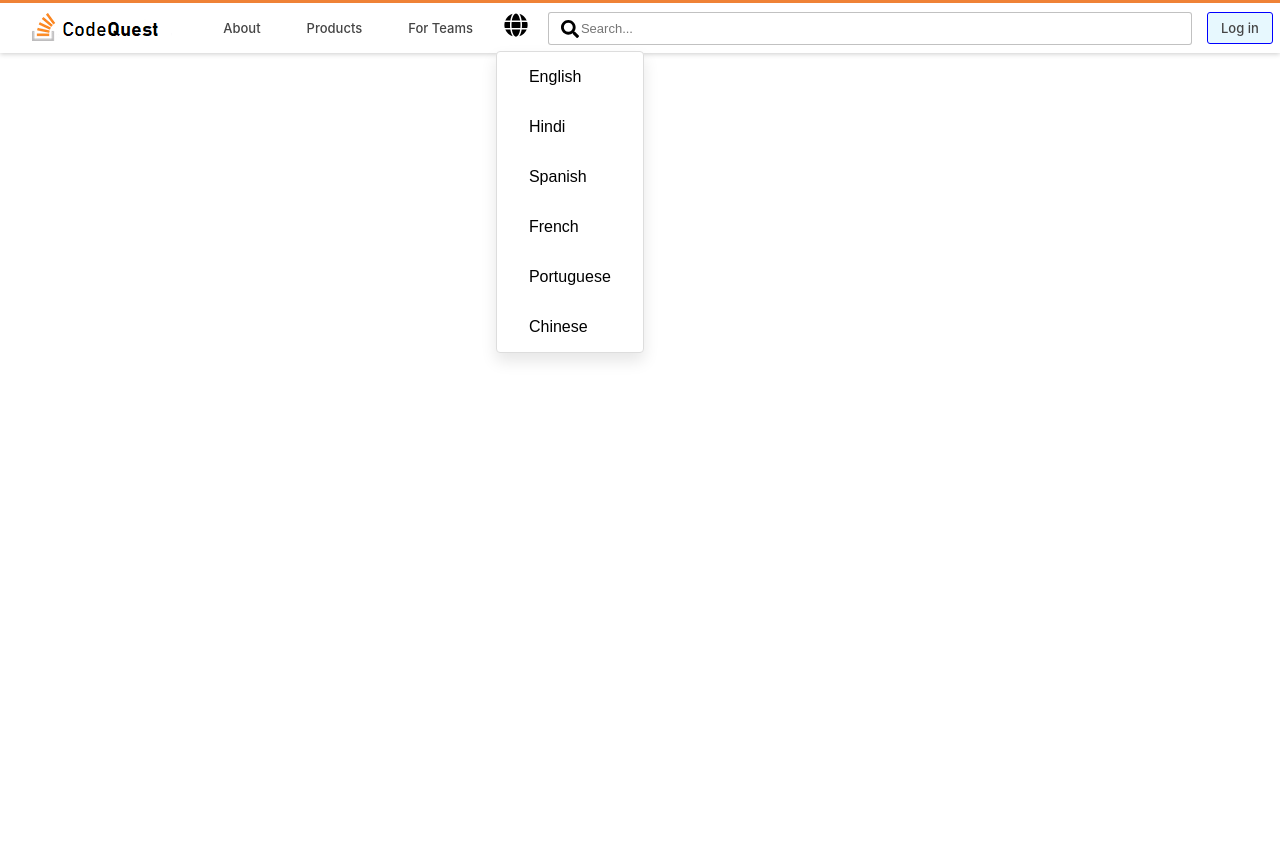
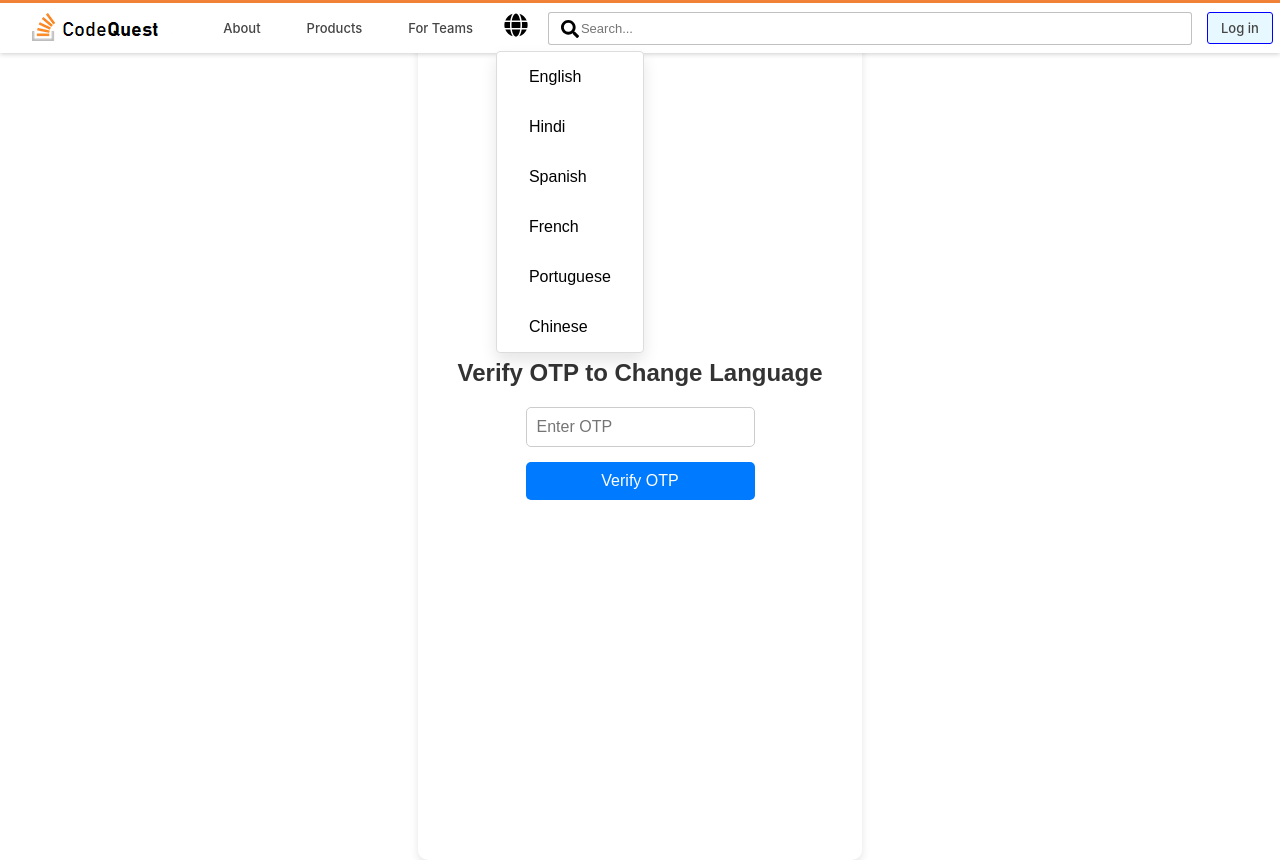
Before and after one commit to shubGupta10/CodeQuest, a React (Create React App) app in the folder client/: page /verifying-otp in a window 1280 px wide. Both pictures are taken after a click on the button 515 px from the left and 28 px from the top of the page. Before the commit the page ends 800 px from the top, so only its background shows below. Built offline with nearby package versions, Linux system fonts and the light colour scheme; no server answers.

Commit message:
Added OTP authentication before changing the languages

```diff
--- a/client/src/Allroutes.jsx
+++ b/client/src/Allroutes.jsx
@@ -13,6 +13,8 @@ import ForgotPassword from './Comnponent/PasswordReset/ForgotPassword'
 import ChooseOption from './Comnponent/PasswordReset/ChooseOption'
 import SendOTP from './Comnponent/PasswordReset/PasswordWithOTP/SendOTP'
 import VerifyOTP from './Comnponent/PasswordReset/PasswordWithOTP/VerifyOTP'
+import SendOtpPage from './Comnponent/LanguageSwitcher/SendOTPPage'
+import VerifyOtpPage from './Comnponent/LanguageSwitcher/VerifyOTPPage'
 
 function Allroutes({slidein,handleslidein}) {
   return (
@@ -30,6 +32,8 @@ function Allroutes({slidein,handleslidein}) {
         <Route path='/forgotpassword/:id/:token' element={<ForgotPassword slidein={slidein} handleslidein={handleslidein} />}/>
         <Route path='/send-otp' element={<SendOTP slidein={slidein} handleslidein={handleslidein} />}/>
         <Route path='/verify-otp' element={<VerifyOTP slidein={slidein}  handleslidein={handleslidein}/>}/>
+        <Route path='/sending-otp' element={<SendOtpPage slidein={slidein} handleslidein={handleslidein} />}/>
+        <Route path='/verifying-otp' element={<VerifyOtpPage slidein={slidein} handleslidein={handleslidein} />} />
     </Routes>
   )
 }
--- a/client/src/Comnponent/LanguageSwitcher/LanguageSwitcher.jsx
+++ b/client/src/Comnponent/LanguageSwitcher/LanguageSwitcher.jsx
@@ -1,28 +1,35 @@
 import React, { useState } from "react";
 import { useTranslation } from "react-i18next";
 import { FaGlobe } from 'react-icons/fa';
+import { useNavigate } from "react-router-dom";
 import "./LanguageSwitcher.css";
 
 const LanguageSwitcher = () => {
     const { i18n } = useTranslation();
     const [isOpen, setIsOpen] = useState(false);
+    const navigate = useNavigate();
 
     const languages = [
         { code: 'en', name: 'English' },
         { code: 'hi', name: 'Hindi' },
-        {code: 'es', name: 'Spanish'},
-        {code: 'fr', name: 'French'},
-        {code: 'pt', name: 'Portuguese'},
-        {code: 'zh', name: 'Chinese'}
+        { code: 'es', name: 'Spanish' },
+        { code: 'fr', name: 'French' },
+        { code: 'pt', name: 'Portuguese' },
+        { code: 'zh', name: 'Chinese' }
     ];
 
     const toggleDropdown = () => {
         setIsOpen(!isOpen);
     };
 
-    const changeLanguage = (langCode) => {
-        i18n.changeLanguage(langCode);
-        setIsOpen(false);
+    const initiateLanguageChange = (langCode) => {
+        if (langCode === 'en') {
+            i18n.changeLanguage(langCode);
+            setIsOpen(false);
+        } else {
+            navigate('/sending-otp', { state: { langCode } });
+            setIsOpen(false);
+        }
     };
 
     return (
@@ -34,7 +41,7 @@ const LanguageSwitcher = () => {
                 <ul className="languageDropdown">
                     {languages.map((lang) => (
                         <li key={lang.code} className="languageOption">
-                            <button onClick={() => changeLanguage(lang.code)}>
+                            <button onClick={() => initiateLanguageChange(lang.code)}>
                                 {lang.name}
                             </button>
                         </li>
--- /dev/null
+++ b/client/src/Comnponent/LanguageSwitcher/SendOTPPage.jsx
@@ -0,0 +1,60 @@
+import React, { useState } from 'react';
+import { useLocation, useNavigate } from 'react-router-dom';
+import './SendOtpPage.css';
+
+const SendOtpPage = () => {
+    const [phoneNumber, setPhoneNumber] = useState('');
+    const [error, setError] = useState('');
+    const location = useLocation();
+    const navigate = useNavigate();
+    const langCode = location.state?.langCode;
+
+    //taken little help of chatGpt in issue and error fixes.
+    const handleSubmit = async (e) => {
+        e.preventDefault();
+        setError('');
+
+        try {
+            const response = await fetch('http://localhost:5000/user/sending-otp', {
+                method: 'POST',
+                headers: {
+                    'Content-Type': 'application/json',
+                },
+                body: JSON.stringify({ phoneNumber }),
+            });
+
+            const data = await response.json();
+
+            if (!response.ok) {
+                throw new Error(data.msg || 'Failed to send OTP');
+            }
+            //used help of chatgpt and claudeAi to build initution for the code
+            navigate('/verifying-otp', { state: { phoneNumber, langCode } });
+        } catch (err) {
+            setError(err.message || 'Failed to send OTP. Please try again.');
+            console.error(err);
+        }
+    };
+
+    return (
+        <div className="sendOtpPage">
+            <div className="container">
+                <h2>Send OTP to Change Language</h2>
+                <form onSubmit={handleSubmit}>
+                    <input
+                        type="tel"
+                        value={phoneNumber}
+                        onChange={(e) => setPhoneNumber(e.target.value)}
+                        placeholder="Enter phone number"
+                        required
+                        className="inputField"
+                    />
+                    <button type="submit" className="submitButton">Send OTP</button>
+                </form>
+                {error && <p className="error">{error}</p>}
+            </div>
+        </div>
+    );
+};
+
+export default SendOtpPage;
--- /dev/null
+++ b/client/src/Comnponent/LanguageSwitcher/SendOtpPage.css
@@ -0,0 +1,54 @@
+.sendOtpPage {
+    display: flex;
+    align-items: center;
+    justify-content: center;
+    height: 100vh;
+    padding: 20px;
+}
+
+.container {
+    background: white;
+    padding: 40px;
+    border-radius: 10px;
+    box-shadow: 0 4px 8px rgba(0, 0, 0, 0.1);
+    text-align: center;
+}
+
+h2 {
+    font-size: 24px;
+    margin-bottom: 20px;
+    color: #333;
+}
+
+form {
+    display: flex;
+    flex-direction: column;
+    gap: 15px;
+}
+
+.inputField {
+    padding: 10px;
+    border: 1px solid #ccc;
+    border-radius: 5px;
+    font-size: 16px;
+}
+
+.submitButton {
+    padding: 10px 15px;
+    background-color: #007bff;
+    color: white;
+    border: none;
+    border-radius: 5px;
+    cursor: pointer;
+    font-size: 16px;
+}
+
+.submitButton:hover {
+    background-color: #0056b3;
+}
+
+.error {
+    margin-top: 20px;
+    color: red;
+    font-size: 14px;
+}
--- /dev/null
+++ b/client/src/Comnponent/LanguageSwitcher/VerifyOTPPage.jsx
@@ -0,0 +1,75 @@
+import React, { useState, useEffect } from 'react';
+import { useLocation, useNavigate } from 'react-router-dom';
+import { useTranslation } from 'react-i18next';
+import './SendOtpPage.css';
+
+const VerifyOtpPage = () => {
+    const [otp, setOtp] = useState('');
+    const [error, setError] = useState('');
+    const location = useLocation();
+    const navigate = useNavigate();
+    const { i18n } = useTranslation();
+
+    const phoneNumber = location.state?.phoneNumber;
+    const langCode = location.state?.langCode;
+
+    useEffect(() => {
+        if (langCode === 'en') {
+            i18n.changeLanguage(langCode);
+            navigate('/');
+        }
+    }, [langCode, i18n, navigate]);
+
+    const handleSubmit = async (e) => {
+        e.preventDefault();
+        setError('');
+
+        try {
+            const response = await fetch('http://localhost:5000/user/verifying-otp', {
+                method: 'POST',
+                headers: {
+                    'Content-Type': 'application/json',
+                },
+                body: JSON.stringify({ phoneNumber, otp, langCode }),
+            });
+
+            const data = await response.json();
+
+            if (!response.ok) {
+                throw new Error(data.msg || 'Invalid OTP');
+            }
+
+            i18n.changeLanguage(langCode);
+            navigate('/');
+        } catch (err) {
+            setError(err.message || 'Invalid OTP. Please try again.');
+            console.error(err);
+        }
+    };
+
+    if (langCode === 'en') {
+        return null;
+    }
+
+    return (
+        <div className="verifyOtpPage sendOtpPage">
+            <div className="container">
+                <h2>Verify OTP to Change Language</h2>
+                <form onSubmit={handleSubmit}>
+                    <input
+                        type="text"
+                        value={otp}
+                        onChange={(e) => setOtp(e.target.value)}
+                        placeholder="Enter OTP"
+                        required
+                        className="inputField"
+                    />
+                    <button type="submit" className="submitButton">Verify OTP</button>
+                </form>
+                {error && <p className="error">{error}</p>}
+            </div>
+        </div>
+    );
+};
+
+export default VerifyOtpPage;
```
Also changed, not shown: 2 other files (tests, documents, lock files or other folders).
